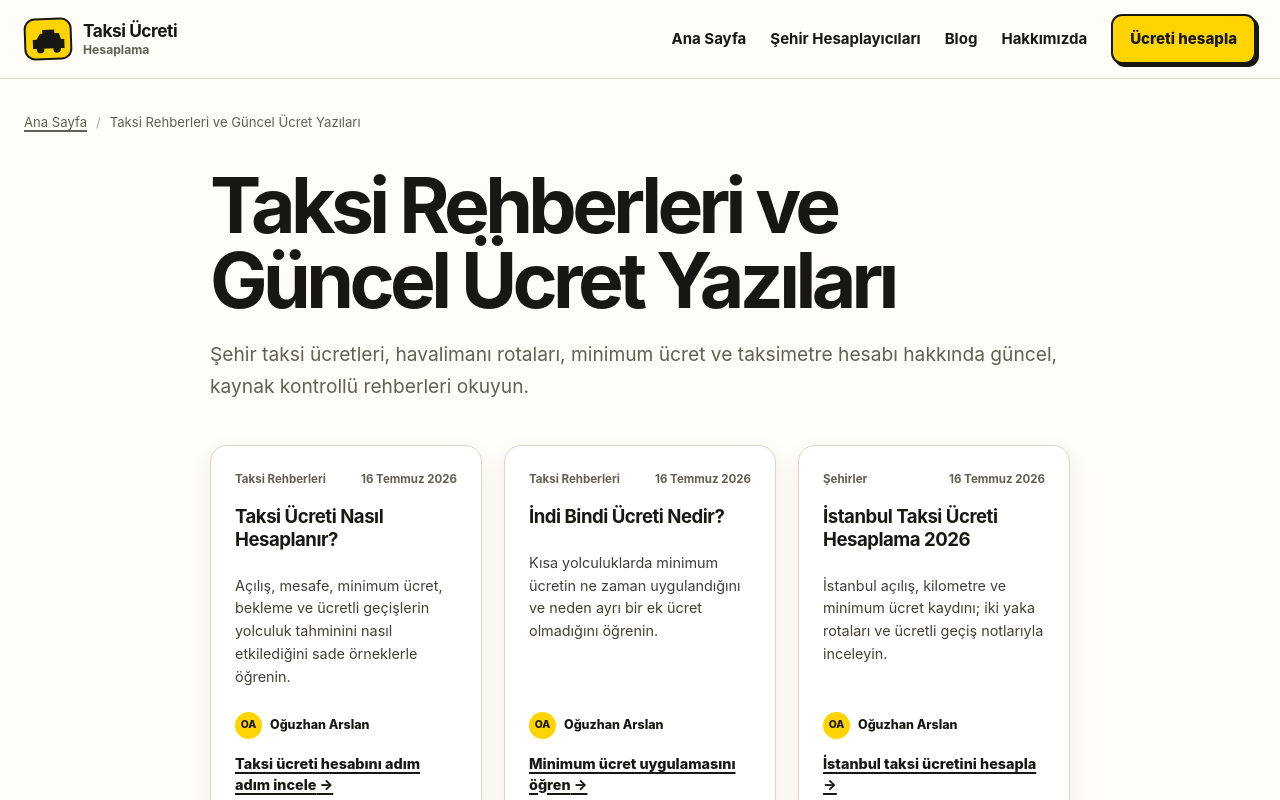
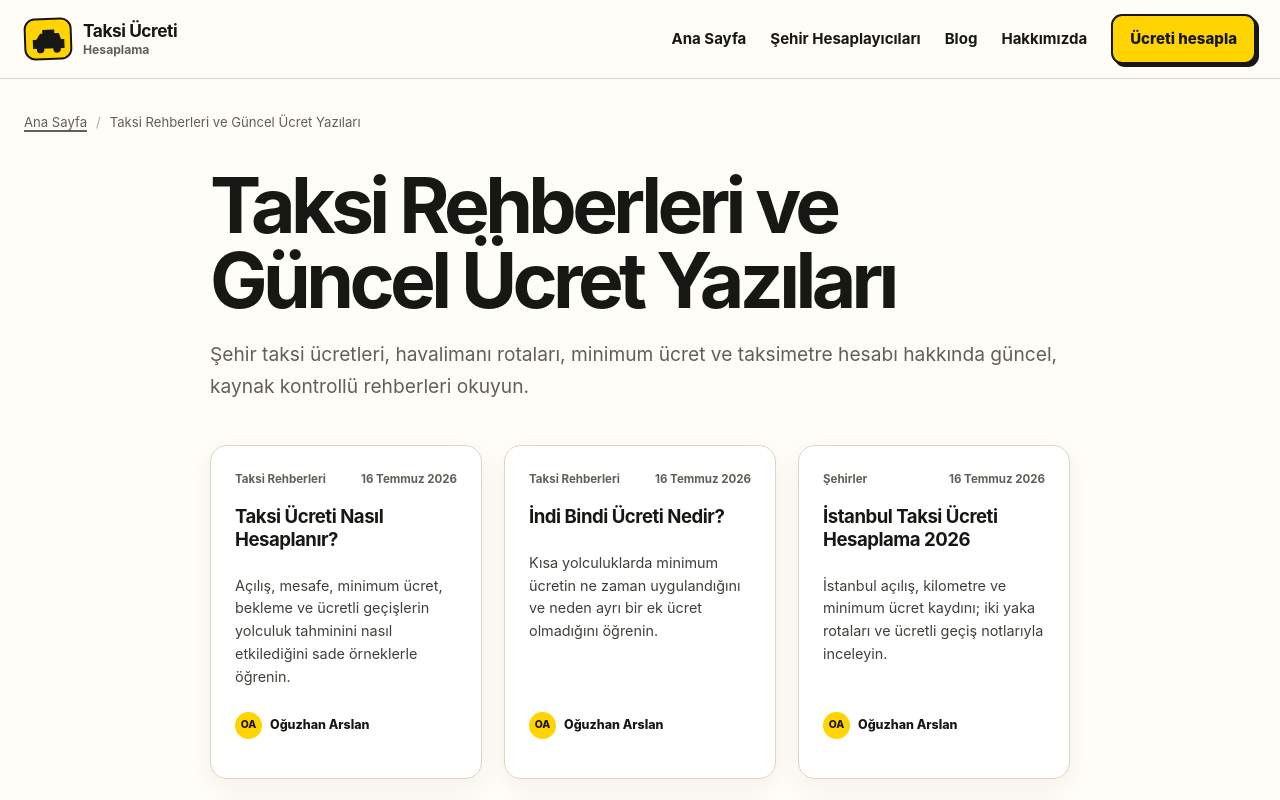
Before and after one commit to arslanwebx/taksi-ucreti-hesaplama, a Next.js app: page /blog in a window 1280 px wide. Shown: the top 800 px of the page. Built offline with nearby package versions, Linux system fonts and the light colour scheme.

Commit message:
Fix blog page

```diff
--- a/app/blog/page.tsx
+++ b/app/blog/page.tsx
@@ -12,5 +12,5 @@ export const metadata: Metadata = pageMetadata(title, description, '/blog/');
 
 export default function BlogPage() {
   const schema = [{ '@context':'https://schema.org','@type':'CollectionPage',name:title,url:canonical('/blog/'),inLanguage:'tr-TR' }, { '@context':'https://schema.org','@type':'ItemList',itemListElement:posts.map((post,index)=>({ '@type':'ListItem',position:index+1,name:post.title,url:canonical(post.path) })) }];
-  return <><JsonLd data={schema}/><ContentShell title={title} description={description} path="/blog/"><div className="article-grid">{posts.map((post)=><BlogCard key={post.path} {...post}/>)}</div></ContentShell></>;
+  return <><JsonLd data={schema}/><ContentShell title={title} description={description} path="/blog/"><div className="article-grid">{posts.map((post)=><BlogCard key={post.path} {...post} showCta={false}/>)}</div></ContentShell></>;
 }
--- a/components/BlogCard.tsx
+++ b/components/BlogCard.tsx
@@ -6,9 +6,10 @@ import { site } from '@/src/data/site';
 type BlogCardProps = PostSummary & {
   headingLevel?: 'h2' | 'h3';
   showDate?: boolean;
+  showCta?: boolean;
 };
 
-export function BlogCard({ title, summary, path, category, modified, cta, headingLevel = 'h2', showDate = true }: BlogCardProps) {
+export function BlogCard({ title, summary, path, category, modified, cta, headingLevel = 'h2', showDate = true, showCta = true }: BlogCardProps) {
   const Heading = headingLevel;
-  return <article className="article-card"><div className="article-card-meta"><span>{category}</span>{showDate && <time dateTime={modified}>{formatDate(modified)}</time>}</div><Heading><Link href={path}>{title}</Link></Heading><p>{summary}</p><div className="article-card-author"><span className="mini-avatar" aria-hidden="true">OA</span><span>{site.author.name}</span></div><Link className="card-link" href={path}>{cta} →</Link></article>;
+  return <article className="article-card"><div className="article-card-meta"><span>{category}</span>{showDate && <time dateTime={modified}>{formatDate(modified)}</time>}</div><Heading><Link href={path}>{title}</Link></Heading><p>{summary}</p><div className="article-card-author"><span className="mini-avatar" aria-hidden="true">OA</span><span>{site.author.name}</span></div>{showCta && <Link className="card-link" href={path}>{cta} →</Link>}</article>;
 }
--- a/scripts/audit-dist.mjs
+++ b/scripts/audit-dist.mjs
@@ -81,6 +81,7 @@ for (const schemaType of ['WebSite','WebPage','Organization','Person','Breadcrum
 
 const blog = readFileSync(join(outputDirectory, 'blog', 'index.html'), 'utf8');
 if ((blog.match(/class="article-card"/g)?.length ?? 0) !== 7) errors.push('Blog arşivinde yedi yazının tamamı bulunmalı.');
+if (/class="card-link"/i.test(blog)) errors.push('Blog arşivindeki yinelenen kart CTA metinleri kaldırılmadı.');
 for (const slug of ['ankara-taksi-ucreti','antalya-taksi-ucreti','istanbul-taksi-ucreti','izmir-taksi-ucreti','istanbul-havalimani-taksi-ucreti','taksi-ucreti-nasil-hesaplanir','indi-bindi-ucreti-nedir']) {
   const html = readFileSync(join(outputDirectory, slug, 'index.html'), 'utf8');
   if ((html.match(/class="author-box/g)?.length ?? 0) !== 1) errors.push(`${slug}: tek yazar kutusu bulunmalı.`);
```
